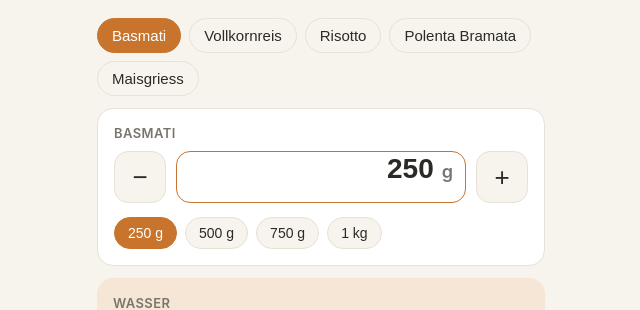
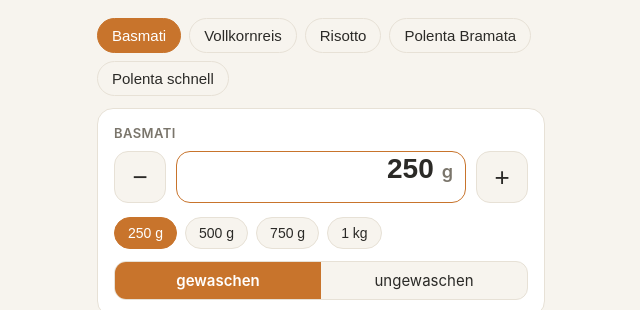
Before and after one commit to psc9/ChuchiRechner, a plain HTML site: page index.html in a window 1280 px wide. Shown: the top 310 px of the page, without its empty margins (319-959 px from the left). Drawn offline with Linux system fonts and the light colour scheme.

Commit message:
Version 2.1: Wahl gewaschen/ungewaschen, Maisgriess heisst Polenta schnell
Bei Basmati und Vollkornreis lässt sich wählen, ob der Reis gewaschen
ist. Die Wassermenge wird um geschätzte 0,4 dl pro 250 g angepasst,
je nachdem, wofür die Packungsangabe gilt. Die Wahl wird auf dem Gerät
gemerkt.

Co-Authored-By: Claude Opus 5.5 <noreply@anthropic.com>
Claude-Session: https://claude.ai/code/session_01H4CFe2wCCVoYeT5NtYUw22

```diff
--- a/index.html
+++ b/index.html
@@ -1,7 +1,7 @@
 <!DOCTYPE html>
 <html lang="de-CH">
 <head>
-<!-- ChuchiRechner · Version 2.0 · 16.11.2026 -->
+<!-- ChuchiRechner · Version 2.1 · 16.11.2026 -->
 <meta charset="utf-8">
 <meta name="viewport" content="width=device-width, initial-scale=1, viewport-fit=cover">
 <meta name="apple-mobile-web-app-capable" content="yes">
@@ -43,6 +43,10 @@
   .chip.on{background:var(--accent);border-color:var(--accent);color:#fff}
   .prods{display:flex;flex-wrap:wrap;gap:8px;margin:0 0 12px}
   .prods .chip{font-size:15px;padding:8px 14px}
+  .wash{display:flex;margin-top:12px;border:1px solid var(--line);border-radius:12px;overflow:hidden;background:var(--bg)}
+  .wash[hidden]{display:none}
+  .wash button{flex:1;border:0;background:transparent;color:var(--ink);font:inherit;font-size:15px;padding:9px 0;cursor:pointer}
+  .wash button.on{background:var(--accent);color:#fff;font-weight:600}
   .water .meta{font-size:14px;color:var(--ink);margin-top:6px}
   .water .meta:empty{display:none}
   .water{background:var(--accent-soft);border-radius:16px;padding:14px 16px}
@@ -74,6 +78,9 @@
       <button class="step" id="plus" aria-label="mehr">+</button>
     </div>
     <div class="chips" id="chips"></div>
+    <div class="wash" id="wash" role="group" aria-label="Reis gewaschen?">
+      <button data-w="1">gewaschen</button><button data-w="0">ungewaschen</button>
+    </div>
   </section>
 
   <section class="water">
@@ -95,21 +102,30 @@
   const QUICK = [250, 500, 750, 1000], STEP = 50;
   const $ = id => document.getElementById(id);
   const amountEl = $("amount"), waterEl = $("water");
-  // Werte gemäss Packung, jeweils für 250 g
+  // Werte gemäss Packung, jeweils für 250 g; "packung" sagt, ob der Wert für gewaschenen Reis gilt
   const PRODUKTE = [
     { id: "basmati",    name: "Basmati",         dl: 4,   zeit: "15 Min.", gross: true,
-      notiz: "Vorher spülen, bis das Wasser klar ist, gut abtropfen" },
+      packung: "gewaschen" },
     { id: "vollkorn",   name: "Vollkornreis",    dl: 5.5, zeit: "50 Min.", gross: true,
-      notiz: "Über Nacht eingeweicht: ca. 30 Min." },
+      packung: "ungewaschen", notiz: "Über Nacht eingeweicht: ca. 30 Min." },
     { id: "risotto",    name: "Risotto",         dl: 7,   zeit: "20 Min.", fluessig: "Bouillon",
       extra: { name: "Weisswein", dl: 2.5 }, notiz: "Bouillon nach und nach dazugiessen" },
     { id: "bramata",    name: "Polenta Bramata", dl: 10,  zeit: "40 Min." },
-    { id: "maisgriess", name: "Maisgriess",      dl: 12,  zeit: "2 Min.",
+    { id: "maisgriess", name: "Polenta schnell", dl: 12,  zeit: "2 Min.",
       notiz: "Oder halb Milch, halb Wasser" }
   ];
   let prod = PRODUKTE[0];
   try { prod = PRODUKTE.find(p => p.id === localStorage.getItem("produkt")) || prod; } catch (e) {}
-  let ratio = prod.dl / 250;   // dl Wasser pro g
+  // Gewaschener Reis bringt Wasser mit: Schätzung ca. 0,4 dl pro 250 g
+  const WASCH_DL = 0.4;
+  let gewaschen = true;
+  try { gewaschen = localStorage.getItem("gewaschen") !== "0"; } catch (e) {}
+  function basis(){
+    if (!prod.packung) return prod.dl;
+    const packGew = prod.packung === "gewaschen";
+    return prod.dl + (packGew === gewaschen ? 0 : (gewaschen ? -WASCH_DL : WASCH_DL));
+  }
+  let ratio = basis() / 250;   // dl Wasser pro g
 
   function num(v){
     let s = String(v).replace(",", ".").replace(/½/g, ".5").replace(/\s+/g, "");
@@ -138,6 +154,8 @@
     if (prod.extra) meta.push(`<b>+ ${dl(g * prod.extra.dl / 250)} dl ${prod.extra.name}</b>`);
     meta.push("Kochzeit " + prod.zeit);
     if (prod.notiz) meta.push(prod.notiz);
+    if (prod.packung && (prod.packung === "gewaschen") !== gewaschen)
+      meta.push(`Packung: ${dl(prod.dl)} dl für ${prod.packung}en Reis, hier angepasst`);
     $("meta").innerHTML = meta.join(" · ");
     $("hints").innerHTML = (prod.gross && g >= 500 && w > 0)
       ? `<div class="hint"><b>Tipp bei grossen Mengen:</b> Es verdunstet im Verhältnis weniger Wasser. Wenn es sonst zu weich wird: eher <b>${dl(w * 0.95)} dl</b> nehmen.</div>`
@@ -149,10 +167,18 @@
     $("prods").innerHTML = PRODUKTE.map(p => `<button class="chip${p === prod ? " on" : ""}" data-p="${p.id}">${p.name}</button>`).join("");
     $("prodName").textContent = prod.name;
     $("liquidName").textContent = prod.fluessig || "Wasser";
+    $("wash").hidden = !prod.packung;
+    $("wash").querySelectorAll("button").forEach(b => b.classList.toggle("on", (b.dataset.w === "1") === gewaschen));
+  }
+  function setWash(on){
+    gewaschen = on;
+    try { localStorage.setItem("gewaschen", on ? "1" : "0"); } catch (e) {}
+    ratio = basis() / 250;
+    renderProds(); showWater(); renderExtras();
   }
   function setProd(id){
     prod = PRODUKTE.find(p => p.id === id) || prod;
-    ratio = prod.dl / 250;
+    ratio = basis() / 250;
     try { localStorage.setItem("produkt", prod.id); } catch (e) {}
     renderProds(); showWater(); renderExtras();
   }
@@ -161,6 +187,7 @@
 
   $("minus").addEventListener("click", () => setAmount(grams() - STEP));
   $("plus").addEventListener("click", () => setAmount(grams() + STEP));
+  $("wash").addEventListener("click", e => { const b = e.target.closest("button"); if (b) setWash(b.dataset.w === "1"); });
   $("prods").addEventListener("click", e => { const b = e.target.closest(".chip"); if (b) setProd(b.dataset.p); });
   $("chips").addEventListener("click", e => { const b = e.target.closest(".chip"); if (b) setAmount(+b.dataset.g); });
   amountEl.addEventListener("input", () => { showWater(); renderExtras(); });
```
